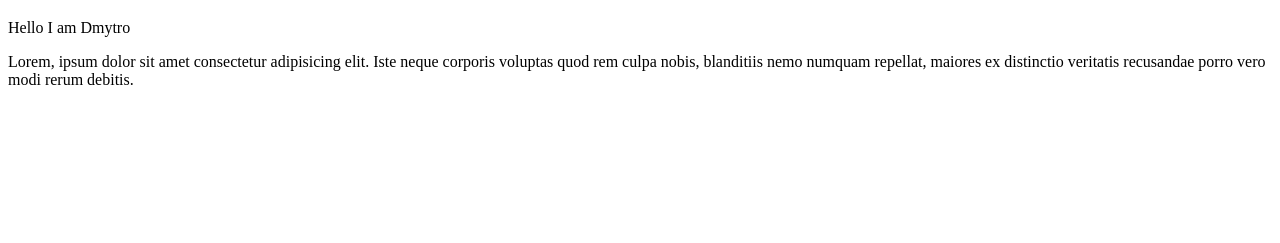
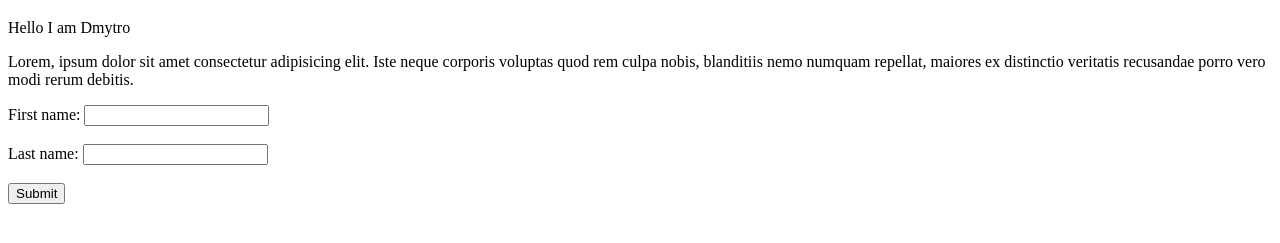
Before and after one commit to FBetulDemir/Team-arbete, a plain HTML site: page index.html in a window 1280 px wide. Shown: the part 61-304 px from the top of the page. Drawn offline with Linux system fonts and the light colour scheme.

Commit message:
Added form

```diff
--- a/index.html
+++ b/index.html
@@ -13,5 +13,12 @@
       corporis voluptas quod rem culpa nobis, blanditiis nemo numquam repellat,
       maiores ex distinctio veritatis recusandae porro vero modi rerum debitis.
     </p>
+    <form action="#">
+      <label for="fname">First name:</label>
+      <input type="text" id="fname" name="fname" /><br /><br />
+      <label for="lname">Last name:</label>
+      <input type="text" id="lname" name="lname" /><br /><br />
+      <input type="submit" value="Submit" />
+    </form>
   </body>
 </html>
```
